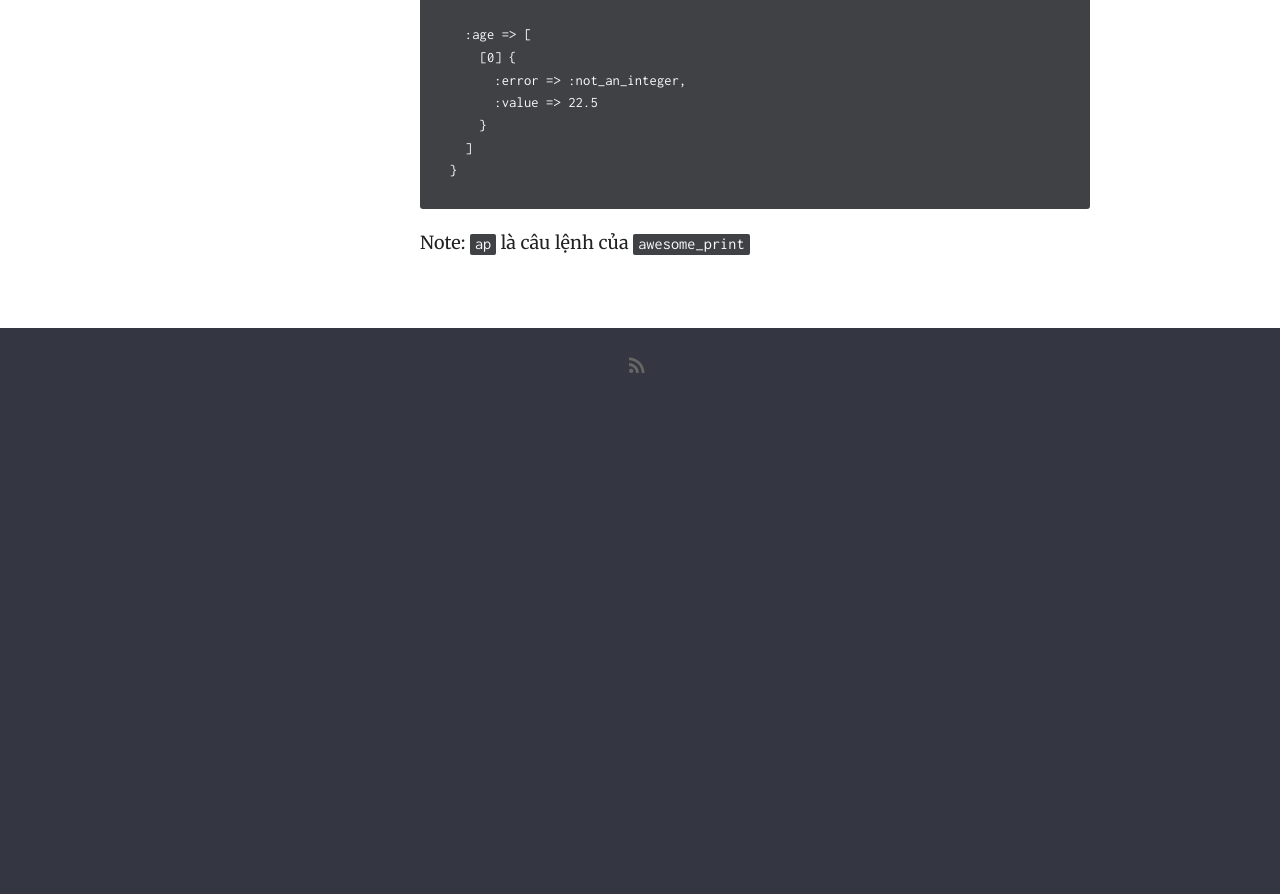
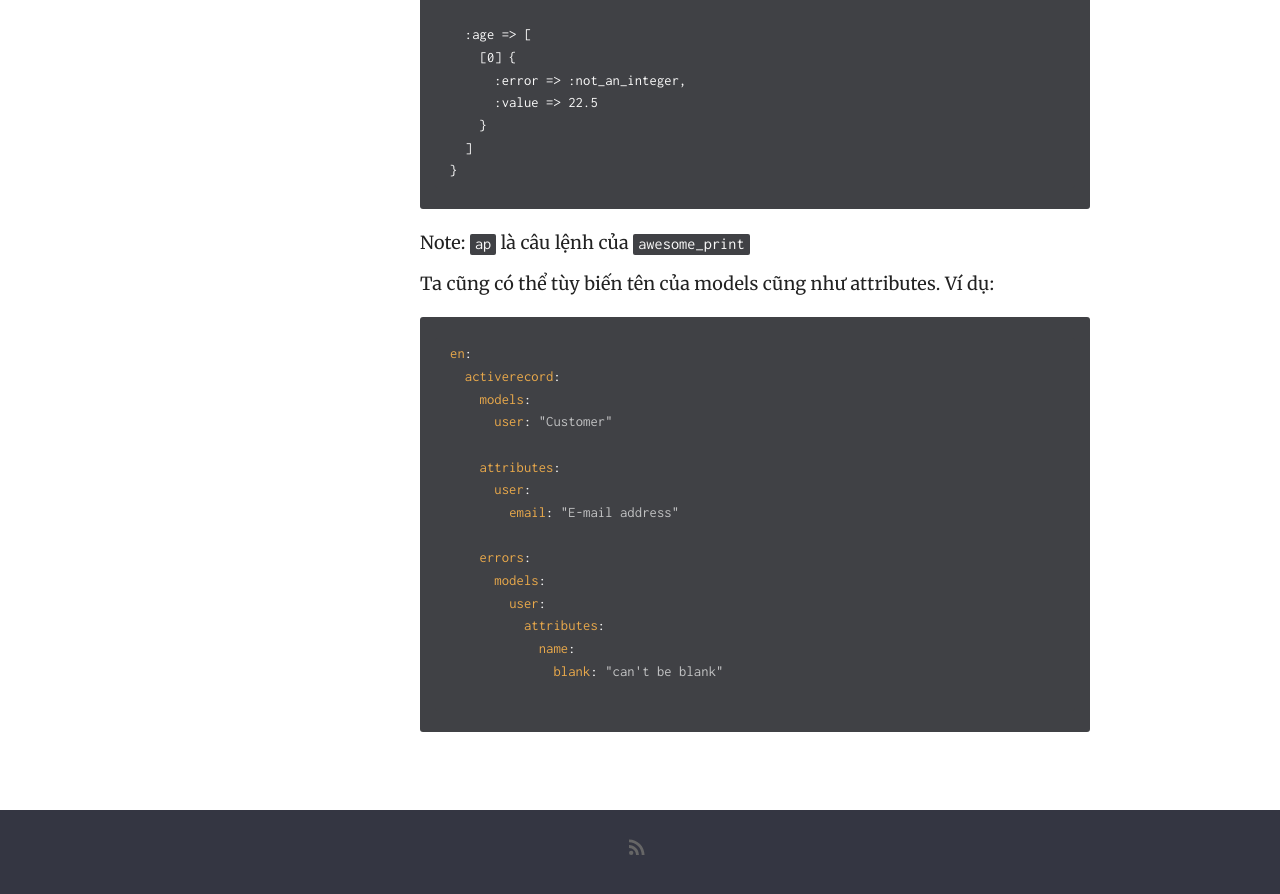
Before and after one commit to 52/nghich, a Jekyll site: the page built from _posts/2018-04-26-customize-validation-error-messages.md, in a window 1280 px wide and 900 px high, scrolled down 1521 px. Shown: the top 894 px of the window. Built offline with Jekyll 4.4.1, drawn with Linux system fonts in a browser that asks for light colours; nearby versions of some CDN libraries; before the commit the page ends 1938 px from its top, so only the background shows below that.

Commit message:
Update post: customize validation error messages

````diff
--- a/_posts/2018-04-26-customize-validation-error-messages.md
+++ b/_posts/2018-04-26-customize-validation-error-messages.md
@@ -55,3 +55,23 @@ Thông tin trả về:
 }
 ```
 Note: `ap` là câu lệnh của `awesome_print`
+
+Ta cũng có thể tùy biến tên của models cũng như attributes. Ví dụ:
+```yaml
+en:
+  activerecord:
+    models:
+      user: "Customer"
+
+    attributes:
+      user:
+        email: "E-mail address"
+
+    errors:
+      models:
+        user:
+          attributes:
+            name:
+              blank: "can't be blank"
+
+```
````
